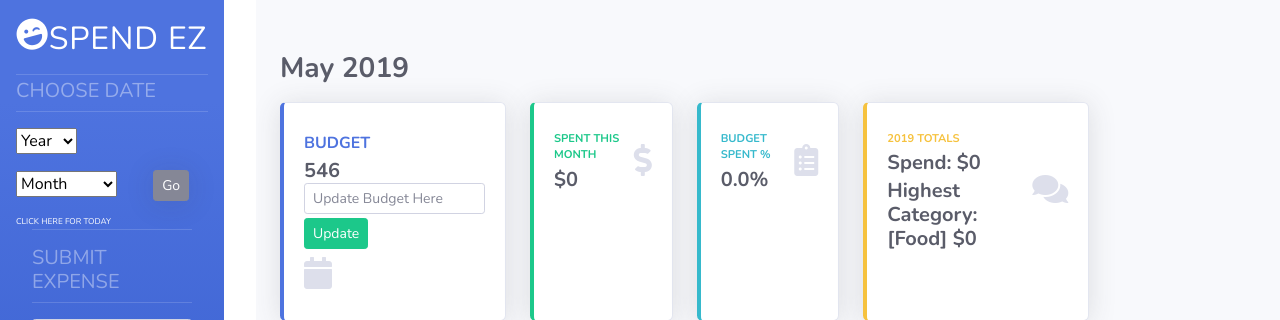
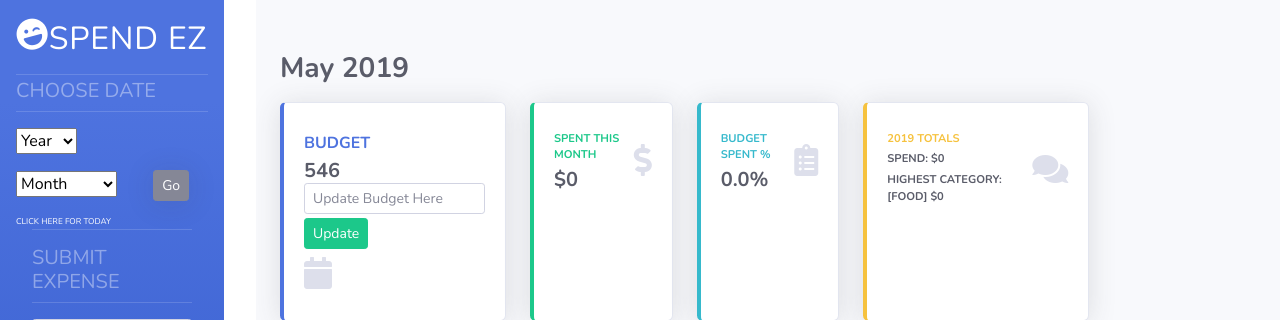
Before and after one commit to wilsonmacleod/Spend-Ez, a Flask app: page /landing in a window 1280 px wide. Shown: the top 320 px of the page. Run offline with Flask 2, Linux system fonts and the light colour scheme; a user stored in the database is signed in; data comes from the database, SQL or seed files in the repository; both versions use the stored data as it was after the commit; data that the repository does not hold is empty; some libraries are stand-ins or nearby versions.

Commit message:
font, req and demo db change

```diff
--- a/ez/templates/index.html
+++ b/ez/templates/index.html
@@ -212,8 +212,8 @@
                   <div class="row no-gutters align-items-center">
                     <div class="col mr-2">
                       <div class="text-xs font-weight-bold text-warning text-uppercase mb-1">{{ year }} Totals</div>
-                      <div class="text-s h5 mb-1 font-weight-bold text-gray-800">Spend: ${{ ytd_spend }}</div>
-                      <div class="text-s h5 mb-0 font-weight-bold text-gray-800">Highest Category: [{{ max_cat[0] }}] ${{ max_cat[1] }}</div>
+                      <div class="text-xs font-weight-bold text-gray-800 text-uppercase mb-1">Spend: ${{ ytd_spend }}</div>
+                      <div class="text-xs font-weight-bold text-gray-800 text-uppercase mb-1">Highest Category: [{{ max_cat[0] }}] ${{ max_cat[1] }}</div>
                     </div>
                     <div class="col-auto">
                       <i class="fas fa-comments fa-2x text-gray-300"></i>
--- a/requirements.txt
+++ b/requirements.txt
@@ -1,5 +1,6 @@
 Click==7.0
 Flask==1.0.3
+flask-login-0.4.1
 Flask-SQLAlchemy==2.4.0
 Flask-WTF==0.14.2
 itsdangerous==1.1.0
```
Also changed, not shown: ez/site.db.
